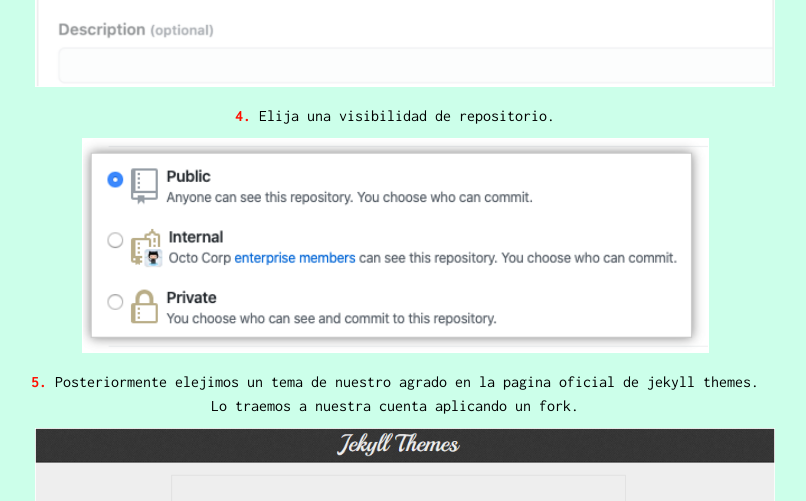
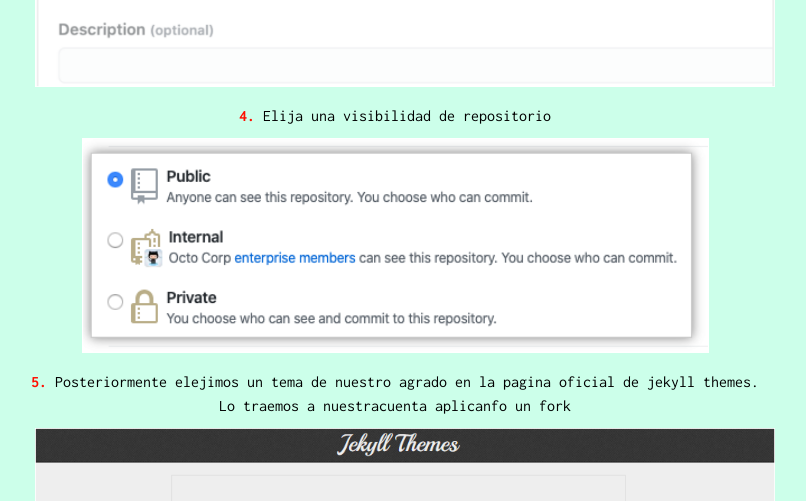
Before and after one commit to Proyecto-Grupo1/blog, a Jekyll site: the page built from _posts/2021-01-11-Creando-una-pagina-con-jekyll.html, in a window 1280 px wide and 900 px high, scrolled down 879 px. Shown: the part 153-654 px from the top of the window, without its empty margins (245-1051 px from the left). Built offline with Jekyll 4.4.1, drawn with Linux system fonts in a browser that asks for light colours.

Commit message:
Update 2021-01-11-Creando-una-pagina-con-jekyll.html

```diff
--- a/_posts/2021-01-11-Creando-una-pagina-con-jekyll.html
+++ b/_posts/2021-01-11-Creando-una-pagina-con-jekyll.html
@@ -16,11 +16,11 @@
 <strong><span class="color-red">3.</span></strong> Escriba un nombre para su repositorio y una descripción opcional. Si está creando un sitio de usuario u organización, su repositorio debe tener el nombre <strong><em>user</em>.github.io</strong> <br>
 <img src="../assets/11.PNG"> <br>
 
-<strong><span class="color-red">4.</span></strong> Elija una visibilidad de repositorio. <br>
+<strong><span class="color-red">4.</span></strong> Elija una visibilidad de repositorio <br>
 <img src="../assets/12.PNG"> <br>
 
 <strong><span class="color-red">5.</span></strong> Posteriormente elejimos un tema de nuestro agrado en la pagina oficial de  jekyll themes. <br>
-Lo traemos a nuestra cuenta aplicando un fork. <br>
+Lo traemos a nuestracuenta aplicanfo un fork <br>
 <img src="../assets/13.PNG"> <br>
 
 <hr>
```
